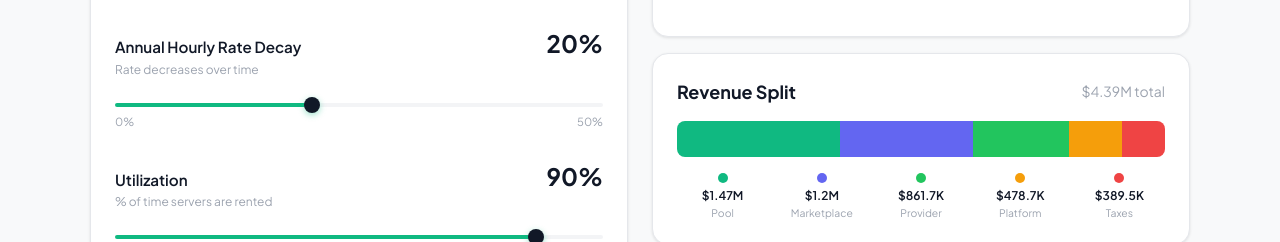
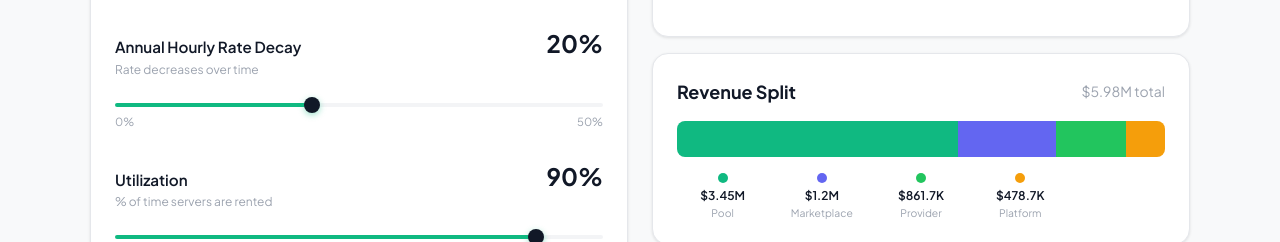
Before and after one commit to paulhainsworth/silicon-calculator, a website: page index.html in a window 1280 px wide. Shown: the part 699-941 px from the top of the page. Drawn offline with Linux system fonts and the light colour scheme.

Commit message:
Fix pie chart math: show % relative to Gross Rental Revenue, remove Tax slice

```diff
--- a/index.html
+++ b/index.html
@@ -2173,11 +2173,6 @@
                                     <div class="stacked-legend-dot silicon"></div>
                                     <div class="stacked-legend-value" id="simpleLegendSilicon">$479K</div>
                                     <div class="stacked-legend-label">Platform</div>
-                                </div>
-                                <div class="stacked-legend-item">
-                                    <div class="stacked-legend-dot tax"></div>
-                                    <div class="stacked-legend-value" id="simpleLegendTax">$390K</div>
-                                    <div class="stacked-legend-label">Taxes</div>
                                 </div>
                             </div>
                         </div>
@@ -2769,19 +2764,18 @@
         function updateSimpleStackedBar(pool, marketplace, provider, silicon, tax, total) {
             const el = (id) => document.getElementById(id);
 
-            // Total includes all revenue splits
-            const grandTotal = pool + marketplace + provider + silicon + tax;
+            // Total = Gross Rental Revenue (don't include tax since it comes from Pool's share)
+            const grandTotal = pool + marketplace + provider + silicon;
 
             if (grandTotal <= 0) return;
 
-            // Calculate percentages
+            // Calculate percentages relative to Gross Rental Revenue
             const poolPct = (pool / grandTotal) * 100;
             const marketplacePct = (marketplace / grandTotal) * 100;
             const providerPct = (provider / grandTotal) * 100;
             const siliconPct = (silicon / grandTotal) * 100;
-            const taxPct = (tax / grandTotal) * 100;
-
-            // Update bar segments
+
+            // Update bar segments (no tax segment)
             const bar = el('simpleStackedBar');
             if (bar) {
                 bar.innerHTML = `
@@ -2789,18 +2783,16 @@
                     <div class="stacked-bar-segment marketplace" style="width: ${marketplacePct}%"></div>
                     <div class="stacked-bar-segment provider" style="width: ${providerPct}%"></div>
                     <div class="stacked-bar-segment silicon" style="width: ${siliconPct}%"></div>
-                    <div class="stacked-bar-segment tax" style="width: ${taxPct}%"></div>
                 `;
             }
 
-            // Update legend values
+            // Update legend values with correct percentages
             if (el('simpleLegendPool')) el('simpleLegendPool').textContent = formatCurrency(pool, true);
             if (el('simpleLegendMarketplace')) el('simpleLegendMarketplace').textContent = formatCurrency(marketplace, true);
             if (el('simpleLegendProvider')) el('simpleLegendProvider').textContent = formatCurrency(provider, true);
             if (el('simpleLegendSilicon')) el('simpleLegendSilicon').textContent = formatCurrency(silicon, true);
-            if (el('simpleLegendTax')) el('simpleLegendTax').textContent = formatCurrency(tax, true);
-
-            // Update total
+
+            // Update total (Gross Rental Revenue)
             if (el('simpleRevenueSplitTotal')) el('simpleRevenueSplitTotal').textContent = formatCurrency(grandTotal, true) + ' total';
         }
 
@@ -3254,13 +3246,13 @@
             document.getElementById('apyValue').textContent = formatPercent(simpleApr);
 
             updateChart(cashFlows);
-            // Pie chart: show cash flows to each party
-            // Pool Earnings = Pool Net Profit (after all deductions including CAPEX recovery)
-            updatePieChart(totalMarketplaceFees, totalProviderRevenue, totalSiliconFees, finalAfterTaxCashFlow, totalTax);
+            // Pie chart: show how Gross Rental Revenue is distributed among parties
+            // Using Pool Earnings (pre-tax) so percentages are accurate relative to total revenue
+            updatePieChart(totalMarketplaceFees, totalProviderRevenue, totalSiliconFees, totalPoolFee, totalTax);
 
             // Update simple tab with same values as advanced pie chart
             updateSimpleKPIs();
-            updateSimpleStackedBar(finalAfterTaxCashFlow, totalMarketplaceFees, totalProviderRevenue, totalSiliconFees, totalTax);
+            updateSimpleStackedBar(totalPoolFee, totalMarketplaceFees, totalProviderRevenue, totalSiliconFees, totalTax);
 
             // Calculate and position breakeven ticks
             updateBreakevenTicks();
@@ -3457,7 +3449,9 @@
             const pieLegend = document.getElementById('pieLegend');
             const pieTotal = document.getElementById('pieTotal');
 
-            const total = marketplace + provider + silicon + owner + tax;
+            // Total = Gross Rental Revenue (how it gets distributed)
+            // Don't include tax in total since it comes out of Pool's share
+            const total = marketplace + provider + silicon + owner;
 
             if (total <= 0) {
                 pieChart.style.background = 'var(--border)';
@@ -3466,16 +3460,16 @@
                 return;
             }
 
-            // Calculate percentages - ordered: Pool Earnings, Marketplace, Provider, Silicon, Tax
+            // Calculate percentages - ordered: Pool Earnings, Marketplace, Provider, Silicon
+            // Tax is shown separately but % is relative to Gross Rental Revenue
             const data = [
                 { label: 'Pool Earnings', value: owner, color: '#00d46a', colorClass: 'owner' },
                 { label: 'Marketplace', value: marketplace, color: '#6366f1', colorClass: 'marketplace' },
                 { label: 'Provider', value: provider, color: '#22c55e', colorClass: 'provider' },
-                { label: 'Silicon', value: silicon, color: '#f59e0b', colorClass: 'silicon' },
-                { label: 'Tax', value: tax, color: '#ef4444', colorClass: 'tax' }
+                { label: 'Silicon', value: silicon, color: '#f59e0b', colorClass: 'silicon' }
             ];
 
-            // Build conic gradient
+            // Build conic gradient (without tax)
             let gradientStops = [];
             let currentAngle = 0;
 
@@ -3490,14 +3484,14 @@
 
             pieChart.style.background = `conic-gradient(${gradientStops.join(', ')})`;
 
-            // Update total
+            // Update total (Gross Rental Revenue)
             pieTotal.textContent = formatCurrency(total, true);
 
-            // Build legend
-            pieLegend.innerHTML = data.map(item => {
-                // Use whole numbers for Provider, Silicon, Tax; one decimal for others
+            // Build legend - show all 4 items
+            let legendHtml = data.map(item => {
+                // Use whole numbers for Provider, Silicon; one decimal for others
                 const rawPercent = (item.value / total) * 100;
-                const useWholeNumber = ['Provider', 'Silicon', 'Tax'].includes(item.label);
+                const useWholeNumber = ['Provider', 'Silicon'].includes(item.label);
                 const percent = useWholeNumber ? Math.round(rawPercent) : rawPercent.toFixed(1);
                 return `
                     <div class="pie-legend-item">
@@ -3508,6 +3502,8 @@
                     </div>
                 `;
             }).join('');
+
+            pieLegend.innerHTML = legendHtml;
         }
 
         function toggleTable(tableId, btn) {
```
